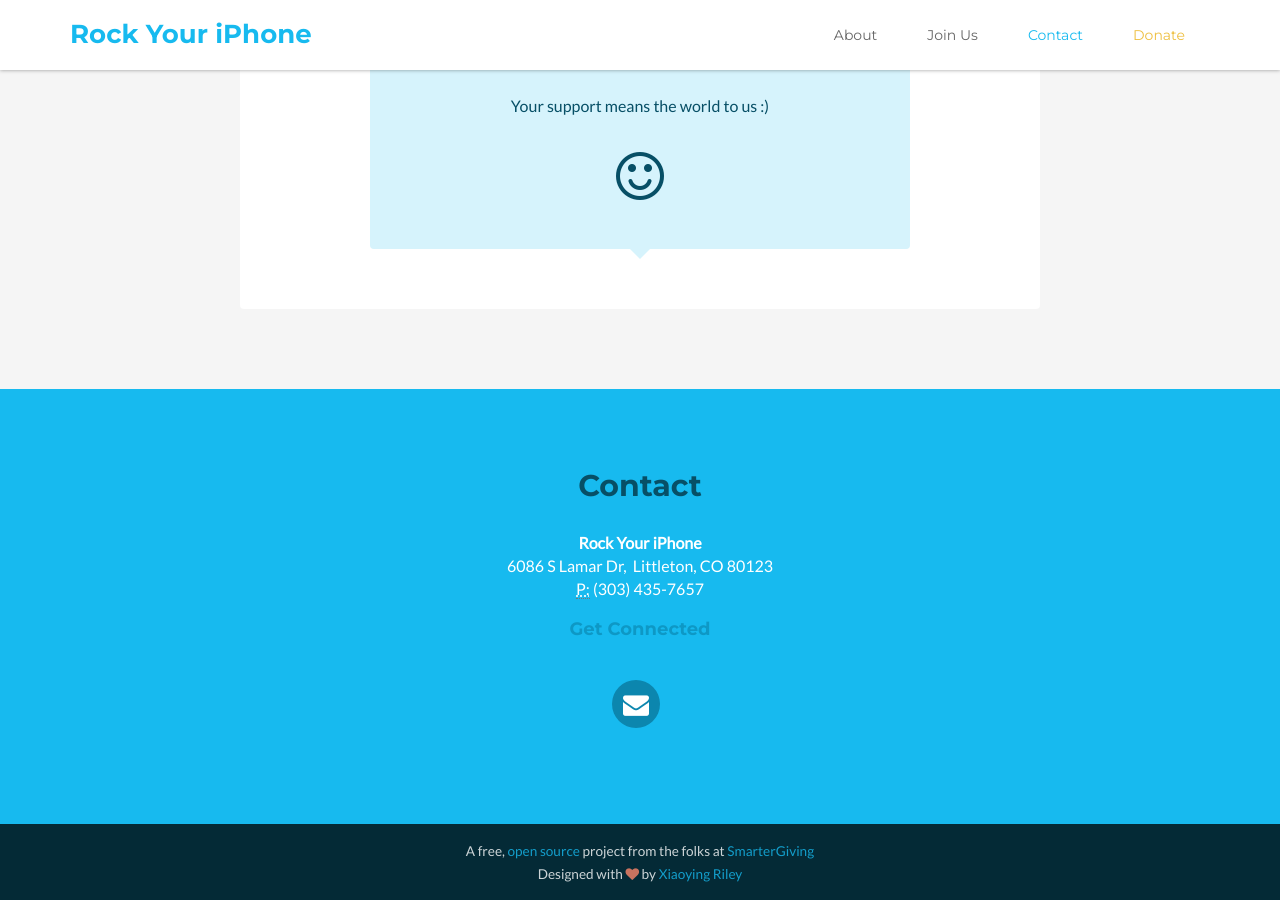
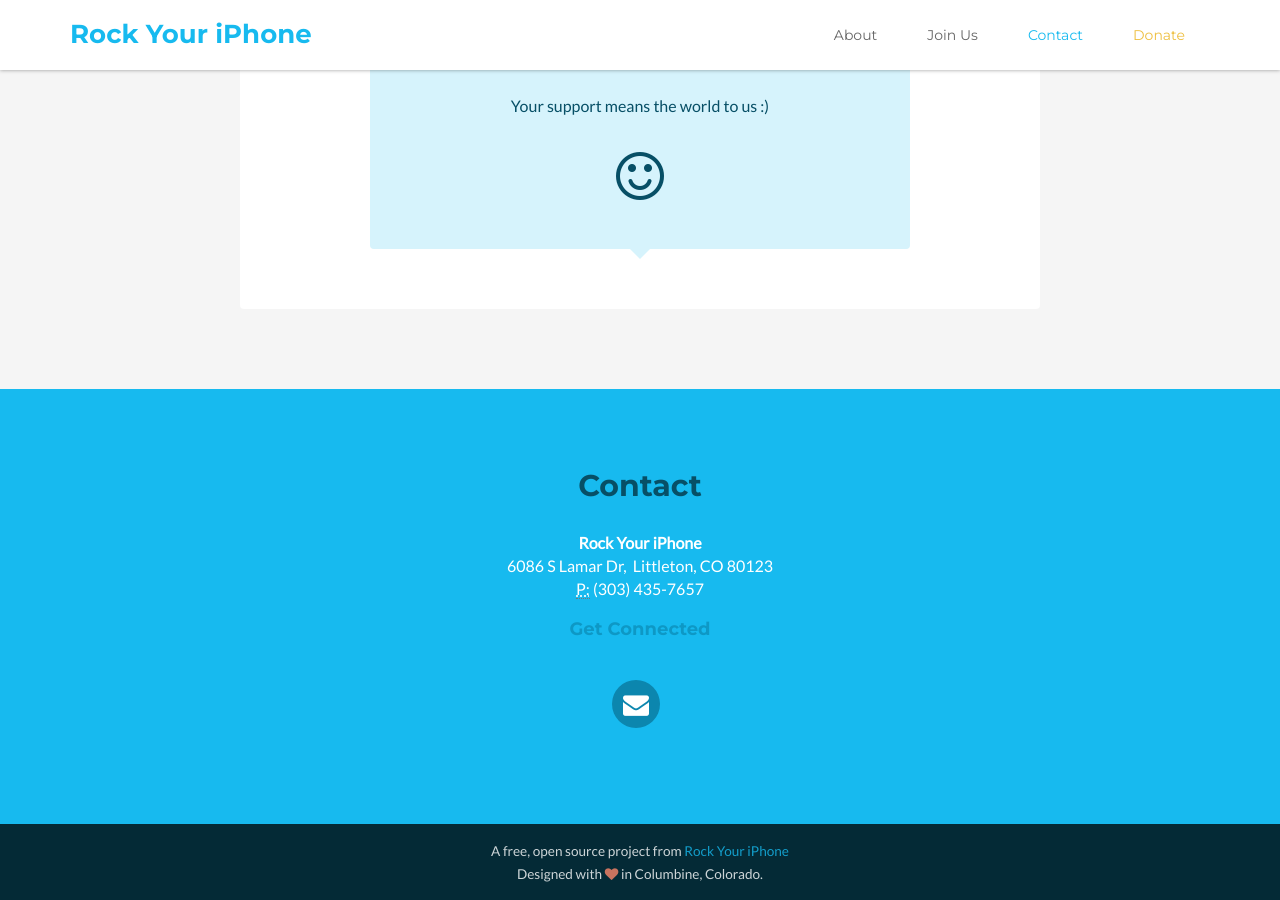
Before and after one commit to BreckenLusk/rockyouriphone.github.io, a Jekyll site: the page built from index.html, in a window 1280 px wide and 900 px high, scrolled down 2326 px. Built offline with Jekyll 4.4.1, drawn with Linux system fonts in a browser that asks for light colours; nearby versions of some CDN libraries; comment, search, counter and statistics services are not loaded.

Commit message:
Update footer.html

```diff
--- a/_includes/footer.html
+++ b/_includes/footer.html
@@ -1,7 +1,7 @@
 <!-- ******FOOTER****** -->
 <footer class="footer">
   <div class="container text-center">
-    <small class="copyright">A free, <a href="https://github.com/smartergiving/free-nonprofit-starter-website" target="_blank">open source</a> project from the folks at <a href="http://smartergiving.org" target="_blank">SmarterGiving</a></small><br>
-    <small class="copyright">Designed with <i class="fa fa-heart"></i> by <a href="http://themes.3rdwavemedia.com" target="_blank">Xiaoying Riley</a></small>
+    <small class="copyright">A free, open source project from <a href="http://twitter.com/RockYouriPhone" target="_blank">Rock Your iPhone</a></small><br>
+    <small class="copyright">Designed with <i class="fa fa-heart"></i> in Columbine, Colorado.</a></small>
   </div><!--//container-->
 </footer><!--//footer-->
```
